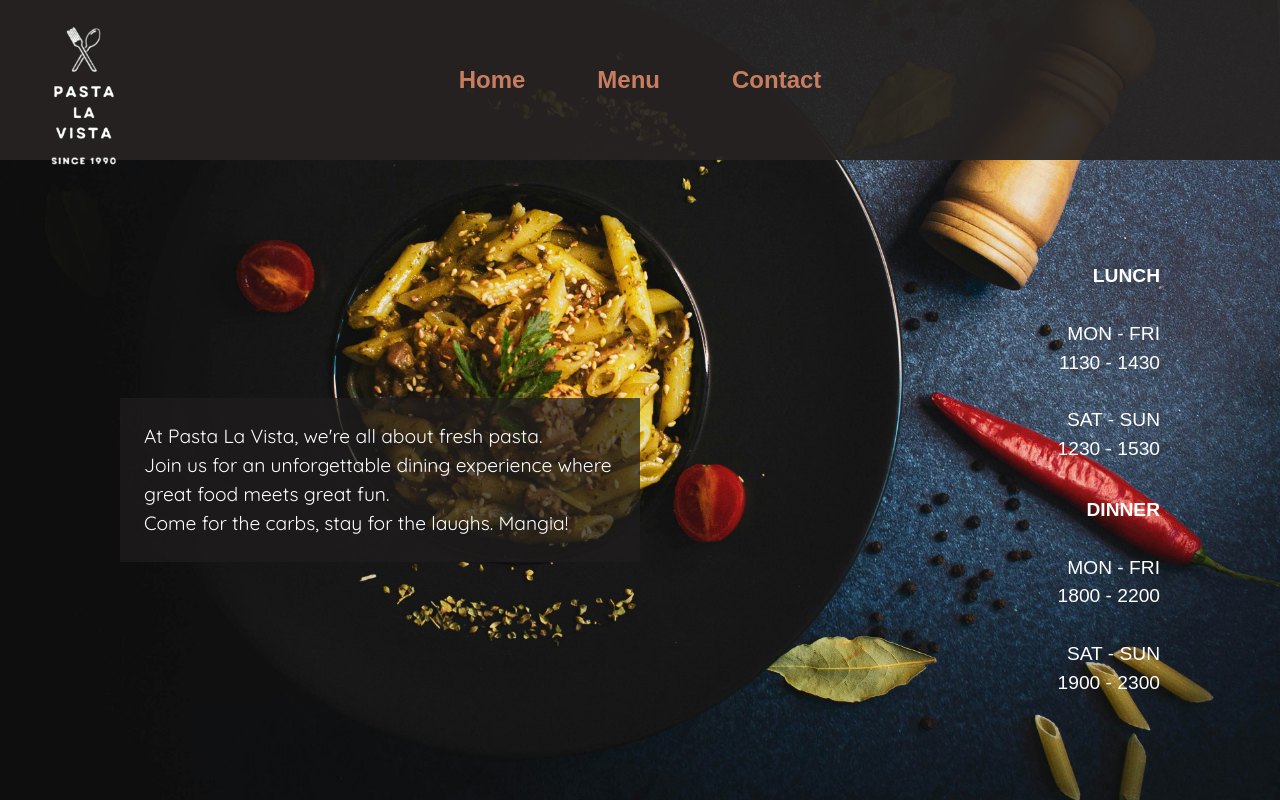
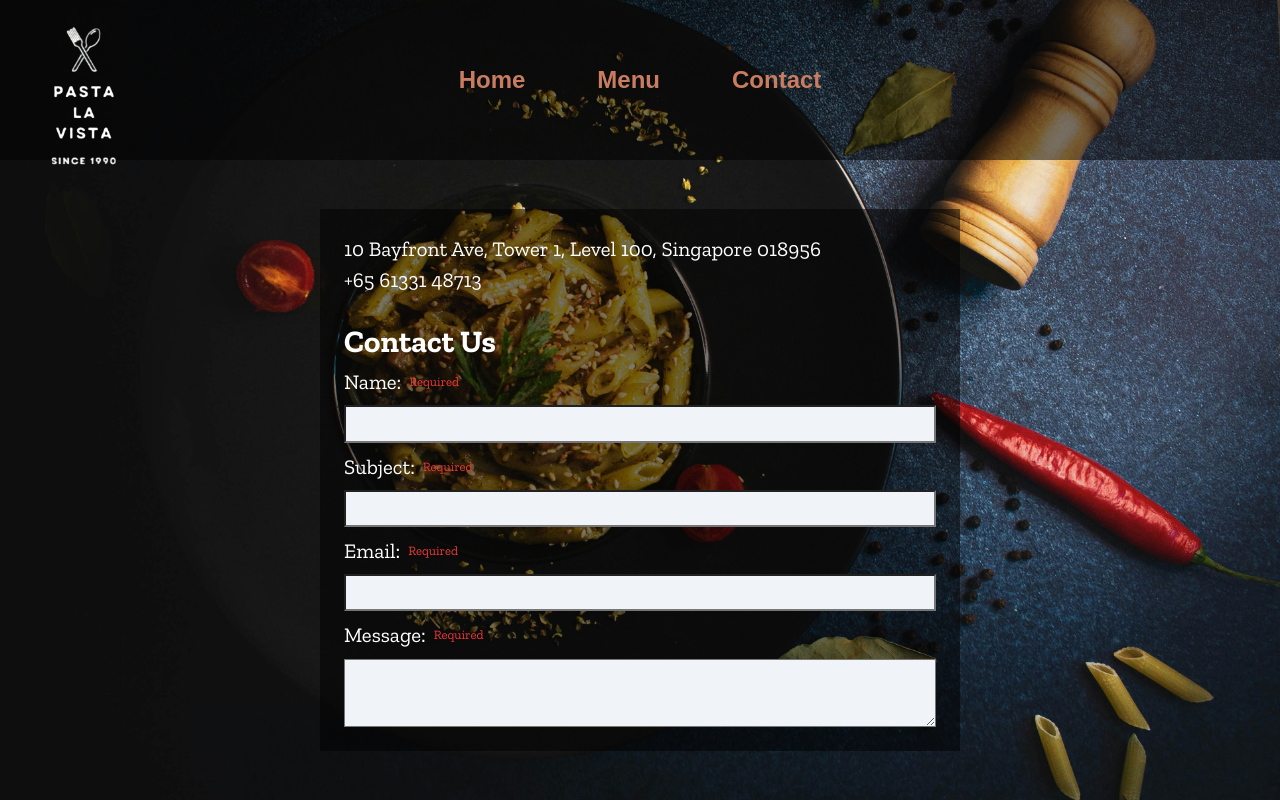
Before and after one commit to yyueda/pasta-la-vista, a website built with webpack: page src/template.html in a window 1280 px wide. Both pictures are taken after a click on the button "Contact". Built offline with nearby package versions, Linux system fonts and the light colour scheme; a web font is replaced by a local one.

Commit message:
Add contact page

```diff
--- /dev/null
+++ b/src/contact.js
@@ -0,0 +1,117 @@
+function createContactCard() {
+    const contactDetails = document.createElement('div');
+    const address = document.createElement('p');
+    const phoneNum = document.createElement('p');
+
+    address.textContent = '10 Bayfront Ave, Tower 1, Level 100, Singapore 018956';
+    phoneNum.textContent = '+65 61331 48713';
+
+    contactDetails.appendChild(address);
+    contactDetails.appendChild(phoneNum);
+
+    address.classList.add('address');
+    phoneNum.classList.add('phone-number');
+
+    return contactDetails;
+}
+
+function createContactForm() {
+    const formContainer = document.createElement('div');
+
+    const form = document.createElement('form');
+    form.id = 'contact-form';
+    formContainer.append(form);
+
+    // Form heading
+    const heading = document.createElement('h2');
+    heading.innerText = 'Contact Us';
+    form.appendChild(heading);
+
+    // Input fields container
+    const fieldsContainer = document.createElement('div');
+    fieldsContainer.classList.add('fields-container');
+    form.appendChild(fieldsContainer);
+
+    // Name label and input
+    const nameLabel = document.createElement('label');
+    nameLabel.for = 'name';
+    nameLabel.textContent = 'Name:';
+    fieldsContainer.appendChild(nameLabel);
+
+    const nameRequired = document.createElement('span');
+    nameRequired.textContent = 'Required';
+    nameLabel.appendChild(nameRequired);
+
+    const nameInput = document.createElement('input');
+    nameInput.type = 'text';
+    nameInput.id = 'name';
+    nameInput.name = 'name';
+    nameInput.required = true;
+    fieldsContainer.appendChild(nameInput);
+
+    // Subject label and input
+    const subjectLabel = document.createElement('label');
+    subjectLabel.for = 'subject';
+    subjectLabel.textContent = 'Subject:';
+    fieldsContainer.appendChild(subjectLabel);
+
+    const subjectRequired = document.createElement('span');
+    subjectRequired.textContent = 'Required';
+    subjectLabel.appendChild(subjectRequired);
+
+    const subjectInput = document.createElement('input');
+    subjectInput.type = 'text';
+    subjectInput.id = 'subject';
+    subjectInput.name = 'subject';
+    subjectInput.required = true;
+    fieldsContainer.appendChild(subjectInput);
+
+    // Email label and input
+    const emailLabel = document.createElement('label');
+    emailLabel.for = 'email';
+    emailLabel.textContent = 'Email:';
+    fieldsContainer.appendChild(emailLabel);
+
+    const emailRequired = document.createElement('span');
+    emailRequired.textContent = 'Required';
+    emailLabel.appendChild(emailRequired);
+
+    const emailInput = document.createElement('input');
+    emailInput.type = 'email';
+    emailInput.id = 'email';
+    emailInput.name = 'email';
+    emailInput.required = true;
+    fieldsContainer.appendChild(emailInput);
+
+    // Message label and text area
+    const messageLabel = document.createElement('label');
+    messageLabel.for = 'message';
+    messageLabel.textContent = 'Message:';
+    fieldsContainer.appendChild(messageLabel);
+
+    const messageRequired = document.createElement('span');
+    messageRequired.textContent = 'Required';
+    messageLabel.appendChild(messageRequired);
+
+    const messageTextarea = document.createElement('textarea');
+    messageTextarea.id = 'message';
+    messageTextarea.name = 'message';
+    messageTextarea.required = true;
+    fieldsContainer.appendChild(messageTextarea);
+
+    return formContainer;
+}
+
+function createContactPage() {
+    const content = document.querySelector('#content')
+    const contactContainer = document.createElement('div');
+
+    content.innerHTML = '';
+    contactContainer.classList.add('contact-container')
+    content.appendChild(contactContainer);
+    contactContainer.appendChild(createContactCard());
+    contactContainer.appendChild(createContactForm());
+
+}
+
+export default createContactPage;
--- a/src/index.js
+++ b/src/index.js
@@ -1,6 +1,7 @@
 import "./styles.css";
 import createHomePage from "./home.js"
 import createMenuPage from "./menu.js";
+import createContactPage from "./contact.js";
 
 initialiseNav();
 createHomePage();
@@ -9,7 +10,7 @@ function initialiseNav() {
     const navbar = document.querySelector('nav');
     const homeButton = document.querySelector('#home-button');
     const menuButton = document.querySelector('#menu-button');
-    const aboutButton = document.querySelector('#contact-button');
+    const contactButton = document.querySelector('#contact-button');
 
     homeButton.addEventListener('click', () => {
         createHomePage();
@@ -18,4 +19,8 @@ function initialiseNav() {
     menuButton.addEventListener('click', () => {
         createMenuPage();
     });
+
+    contactButton.addEventListener('click', () => {
+        createContactPage();
+    });
 }
--- a/src/styles.css
+++ b/src/styles.css
@@ -31,7 +31,7 @@ p, h1, h2, h3, h4, h5, h6 {
 
 /* COMMON STYLING */
 :root {
-    --nav-color: #262322ec;
+    --nav-color: rgba(0, 0, 0, 0.5);
     --black: #262322;
     --brown: #63372C;
     --sienna: #C97D60;
@@ -51,6 +51,7 @@ body {
     flex-grow: 1;
     display: flex;
     justify-content: center;
+    align-items: center;
 }
 
 /* NAVIGATION BAR */
@@ -105,9 +106,9 @@ nav img {
 }
 
 .about-card {
-    font-family: "Quicksand", sans-serif;
+    font-family: "Zilla Slab", sans-serif;
     width: 50%;
-    background-color: rgba(31, 29, 29, 0.719);
+    background-color: var(--nav-color);
     padding: 24px;
 }
 
@@ -129,7 +130,7 @@ nav img {
     display: grid;
     grid-template-columns: 1fr 1fr;
     gap: 28px;
-    background-color: rgba(0, 0, 0, 0.5);
+    /* background-color: var(--nav-color); */
 }
 
 .menu-item {
@@ -137,7 +138,7 @@ nav img {
     flex-direction: column;
     align-items: center;
     justify-content: center;
-    font-family: "Quicksand", sans-serif;
+    font-family: "Zilla Slab", sans-serif;
     color: white;
 }
 
@@ -151,3 +152,39 @@ nav img {
     text-align: center;
     width: 50%;
 }
+
+/* CONTACT PAGE */
+.contact-container {
+    width: 50%;
+    font-family: "Zilla Slab", sans-serif;
+    font-size: 1.3rem;
+    color: white;
+    display: flex;
+    flex-direction: column;
+    gap: 24px;
+    background-color: var(--nav-color);
+    padding: 24px;
+}
+
+.fields-container {
+    display: flex;
+    flex-direction: column;
+    gap: 8px;
+}
+
+.fields-container label {
+    display: flex;
+    align-items: center;
+    gap: 8px;
+
+}
+
+.fields-container span {
+    font-size: 0.8rem;
+    color: rgb(243, 56, 56);
+}
+
+.fields-container input,
+.fields-container textarea {
+    background-color: #f0f4f8;
+}
--- a/src/template.html
+++ b/src/template.html
@@ -6,7 +6,7 @@
     <title>Pasta La Vista</title>
     <link rel="preconnect" href="https://fonts.googleapis.com">
     <link rel="preconnect" href="https://fonts.gstatic.com" crossorigin>
-    <link href="https://fonts.googleapis.com/css2?family=Bodoni+Moda+SC:ital,opsz,wght@0,6..96,400..900;1,6..96,400..900&family=Quicksand:wght@300..700&display=swap" rel="stylesheet">
+    <link href="https://fonts.googleapis.com/css2?family=Bodoni+Moda+SC:ital,opsz,wght@0,6..96,400..900;1,6..96,400..900&family=Zilla+Slab:ital,wght@0,300;0,400;0,500;0,600;0,700;1,300;1,400;1,500;1,600;1,700&display=swap" rel="stylesheet">
     <link rel="icon" href="./images/pastalavista.ico">
 </head>
 <body>
```
